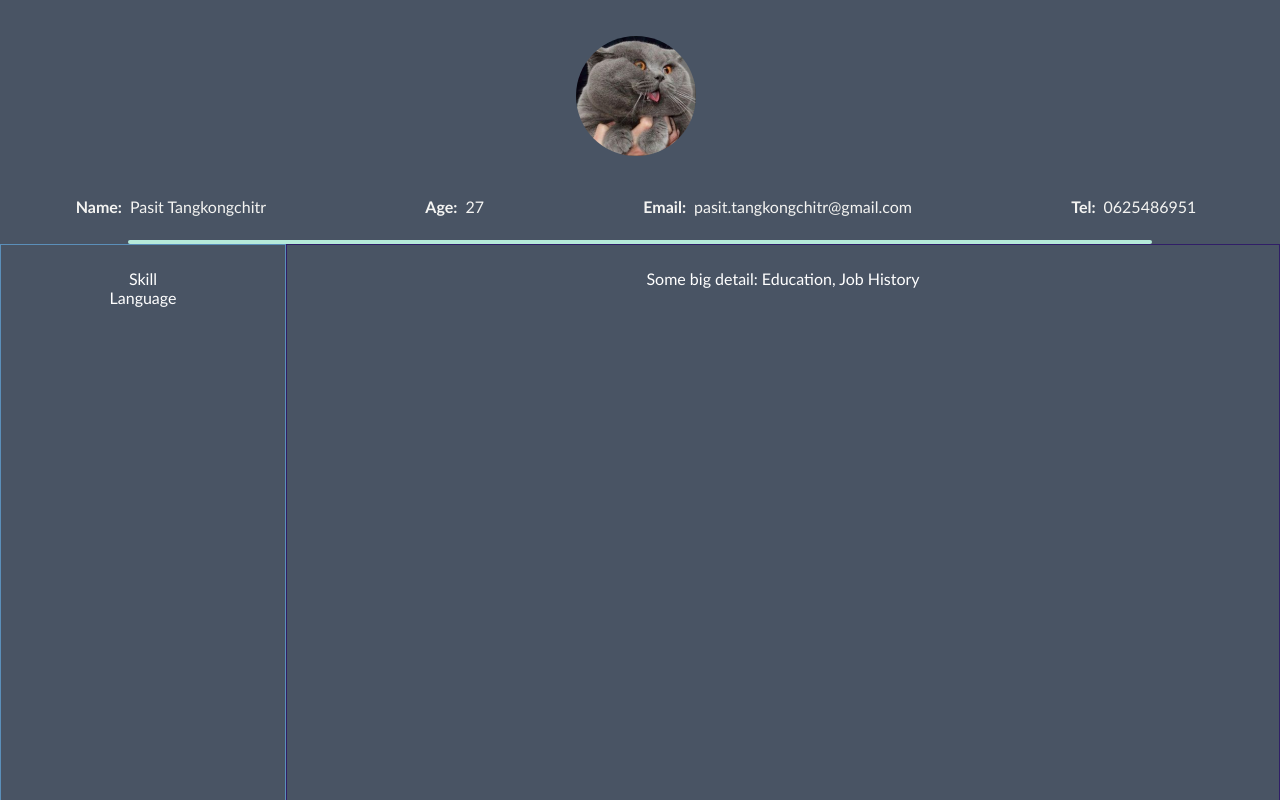
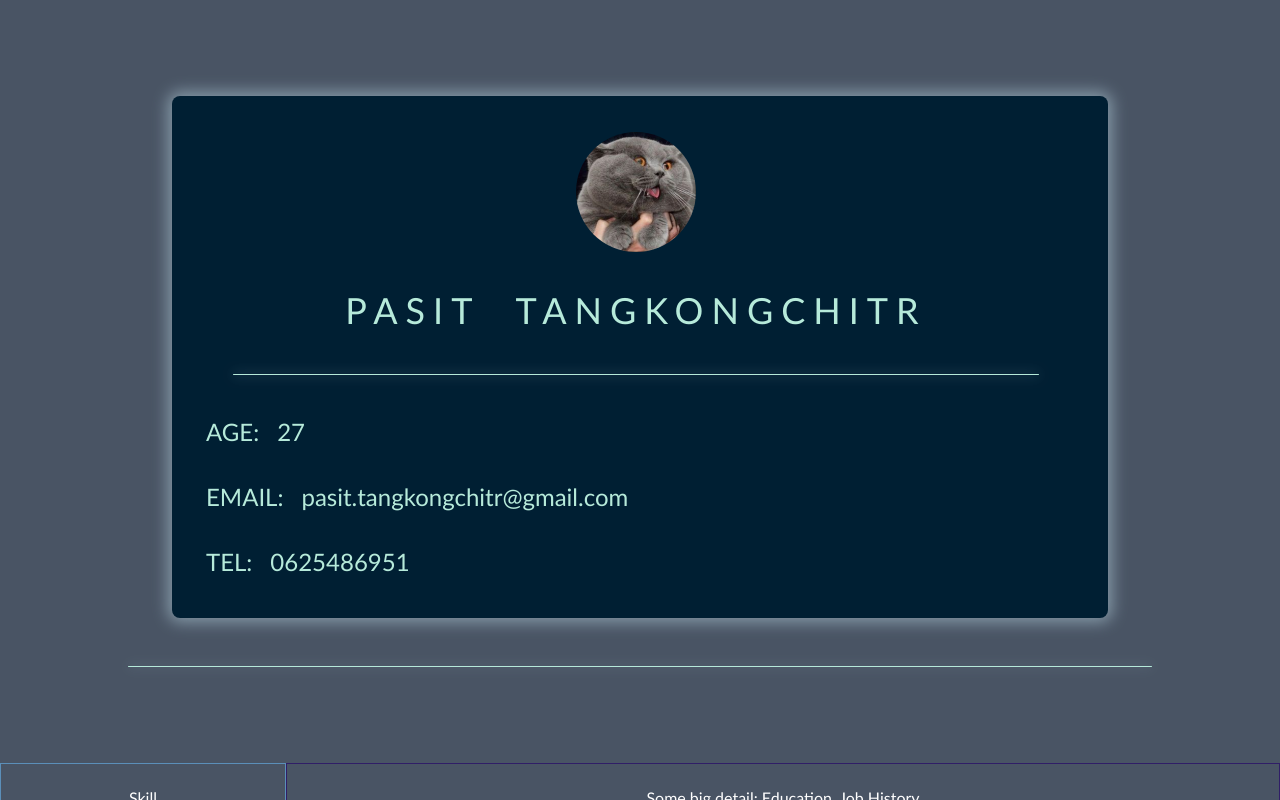
Before and after one commit to toppasit/self-introduction, a React (Create React App) app: page /#/ in a window 1280 px wide. Built offline with nearby package versions, Linux system fonts and the light colour scheme.

Commit message:
handle style

```diff
--- a/src/Component/Profile/header.js
+++ b/src/Component/Profile/header.js
@@ -8,6 +8,7 @@ const Container = styled.div`
   align-items: center;
   width: 100%;
   font-family: 'Trebuchet MS';
+  padding: 96px;
 `
 
 const Header = styled.div`
@@ -15,9 +16,11 @@ const Header = styled.div`
   flex-direction: column;
   align-items: center;
   justify-content: space-between;
-  height: 180px;
-  width: 100%;
+  width: 70%;
   padding: 36px 24px 24px 16px;
+  background-color: #001f33;
+  border-radius: 8px;
+  box-shadow: 0 0 16px 4px #869ba9;
 `
 
 const ImgContainer = styled.div`
@@ -34,31 +37,39 @@ const MyImage = styled.img`
 const PersonalInfoContainer = styled.div`
   display: flex;
   justify-content: space-around;
+  flex-wrap: wrap;
+  word-break: break-word;
+  font-size: 24px;
   width: 100%;
-  color: #F4F4F2;
+  color: #B6EADA;
+`
+
+const NameContainer = styled.div`
+  display: flex;
+  justify-content: center;
+  align-items: flex-end;
+  word-break: break-word;
+  letter-spacing: 8px;
+  width: 100%;
+  font-size: 36px;
+  margin: 36px 0 18px 0;
 `
 
 const PersonalInfo = styled.div`
   display: flex;
-  justift-content: flex-start;
-  align-items: flex-end;
-`
-
-const Bold = styled.div`
-  font-weight: bold;
-  font-size: 16px;
-  margin: 0 8px 0 0;
-`
-
-const Normal = styled.div`
-  font-size: 16px;
+  text-align: start;
+  flex-wrap: wrap;
+  width: 100%;
+  margin: 18px;
 `
 
 const EndLine = styled.div`
-  width: 80%;
+  width: ${props => props.width};
+  margin: ${props => props.margin};
   background-color: #B6EADA;
-  height: 4px;
+  height: 1px;
   border-radius: 8px;
+  box-shadow: 0 0 12px #869ba9;
 `
 
 export const ProfileHeader = () => {
@@ -69,21 +80,22 @@ export const ProfileHeader = () => {
           <MyImage src={MyPic}/>
         </ImgContainer>
         <PersonalInfoContainer>
+          <NameContainer>
+            PASIT&emsp;TANGKONGCHITR
+          </NameContainer>
+          <EndLine margin={'24px 0'} width={'90%'}/>
           <PersonalInfo>
-            <Bold>Name: </Bold><Normal>Pasit Tangkongchitr</Normal>
+            AGE:&emsp;27
           </PersonalInfo>
           <PersonalInfo>
-            <Bold>Age: </Bold><Normal>27</Normal>
+            EMAIL:&emsp;pasit.tangkongchitr@gmail.com
           </PersonalInfo>
           <PersonalInfo>
-            <Bold>Email: </Bold><Normal>pasit.tangkongchitr@gmail.com</Normal>
-          </PersonalInfo>
-          <PersonalInfo>
-            <Bold>Tel: </Bold><Normal>0625486951</Normal>
+            TEL:&emsp;0625486951
           </PersonalInfo>
         </PersonalInfoContainer>
       </Header>
-      <EndLine></EndLine>
+      <EndLine margin={'48px 0 0 0'} width={'80%'}/>
     </Container>
   )
 }
```
